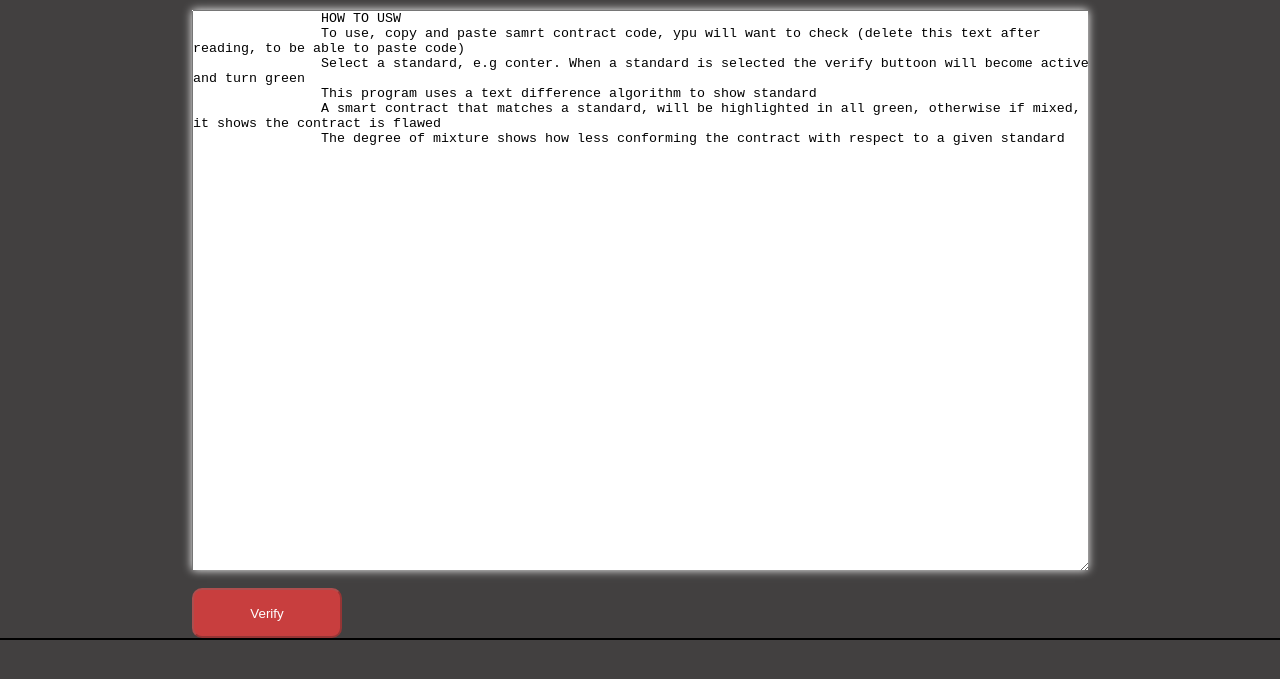
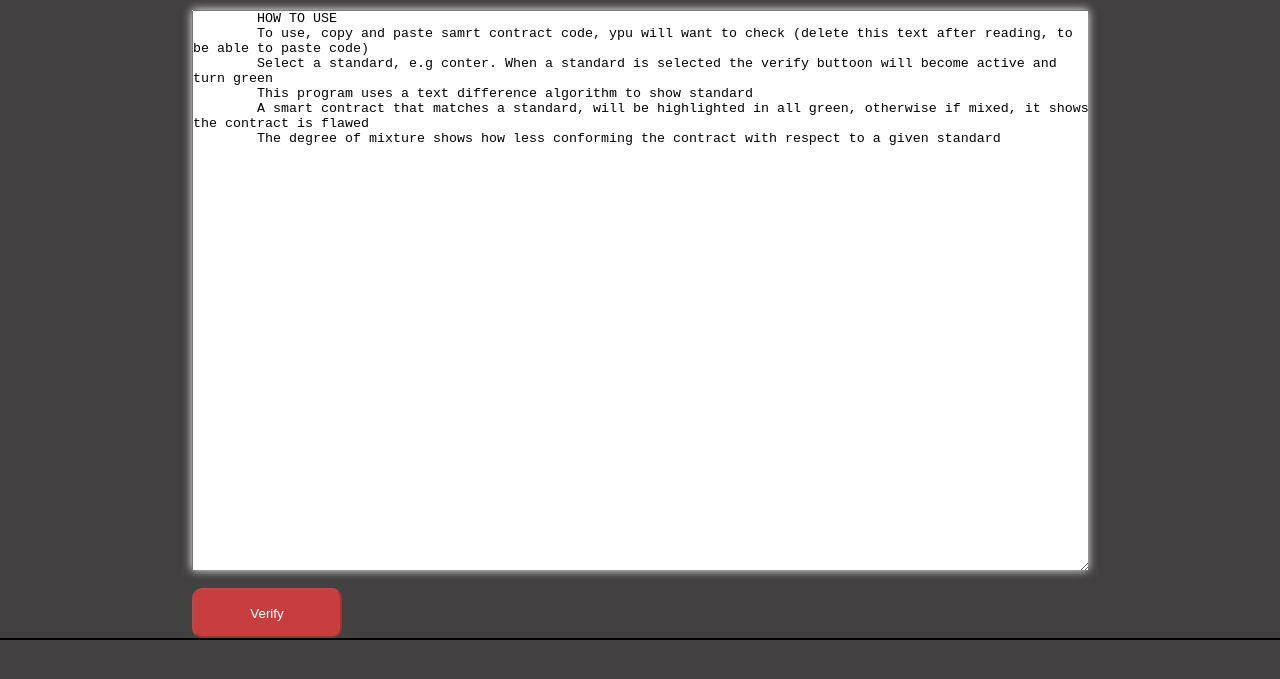
Before and after one commit to Creatorjason/solidityCodeChecker, a plain HTML site: page index.html in a window 1280 px wide. Shown: the part 117-796 px from the top of the page. Drawn offline with Linux system fonts and the light colour scheme.

Commit message:
Update index.html

```diff
--- a/index.html
+++ b/index.html
@@ -30,12 +30,12 @@
 <div class="content" >
     <form >
         <textarea id="cont">
-		HOW TO USW
-		To use, copy and paste samrt contract code, ypu will want to check (delete this text after reading, to be able to paste code)
-		Select a standard, e.g conter. When a standard is selected the verify buttoon will become active and turn green
-		This program uses a text difference algorithm to show standard
-		A smart contract that matches a standard, will be highlighted in all green, otherwise if mixed, it shows the contract is flawed
-		The degree of mixture shows how less conforming the contract with respect to a given standard
+	HOW TO USE
+	To use, copy and paste samrt contract code, ypu will want to check (delete this text after reading, to be able to paste code)
+	Select a standard, e.g conter. When a standard is selected the verify buttoon will become active and turn green
+	This program uses a text difference algorithm to show standard
+	A smart contract that matches a standard, will be highlighted in all green, otherwise if mixed, it shows the contract is flawed
+	The degree of mixture shows how less conforming the contract with respect to a given standard
 	    </textarea>
     </form>
 </div>
```
